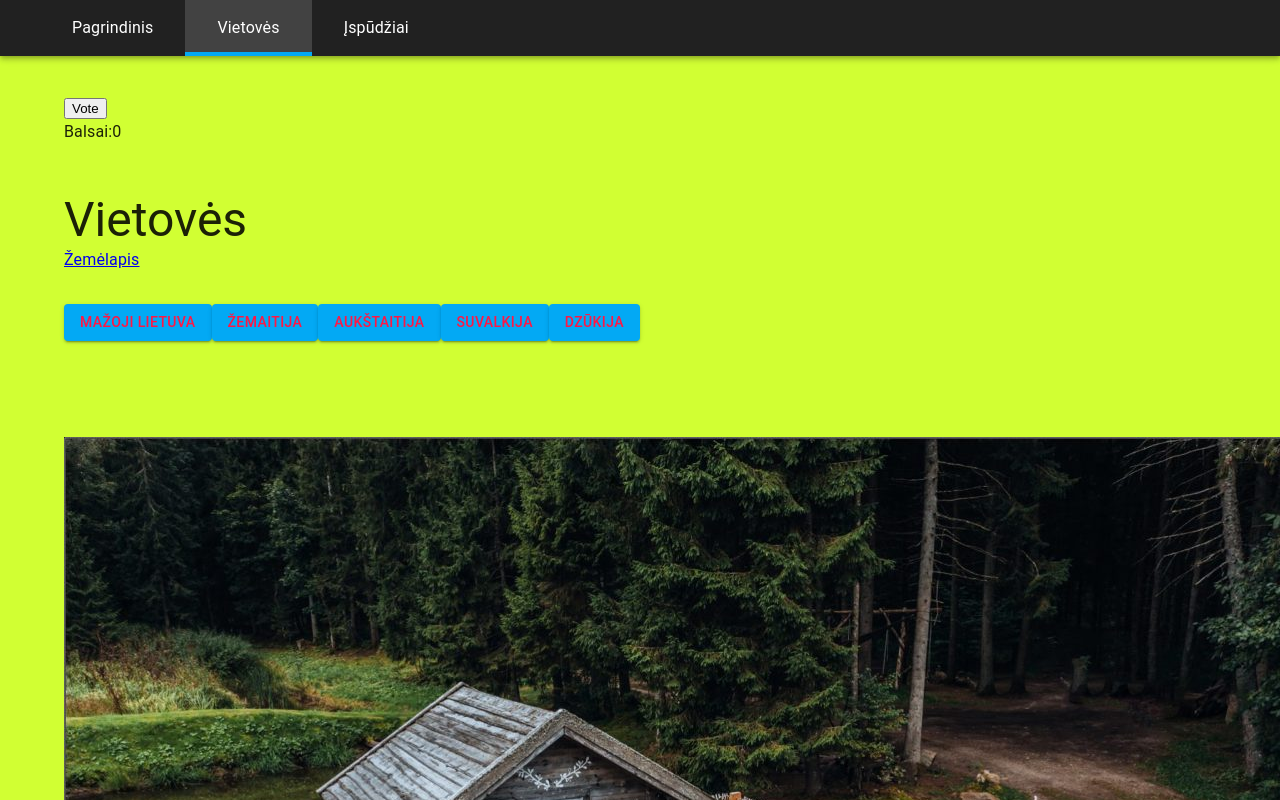
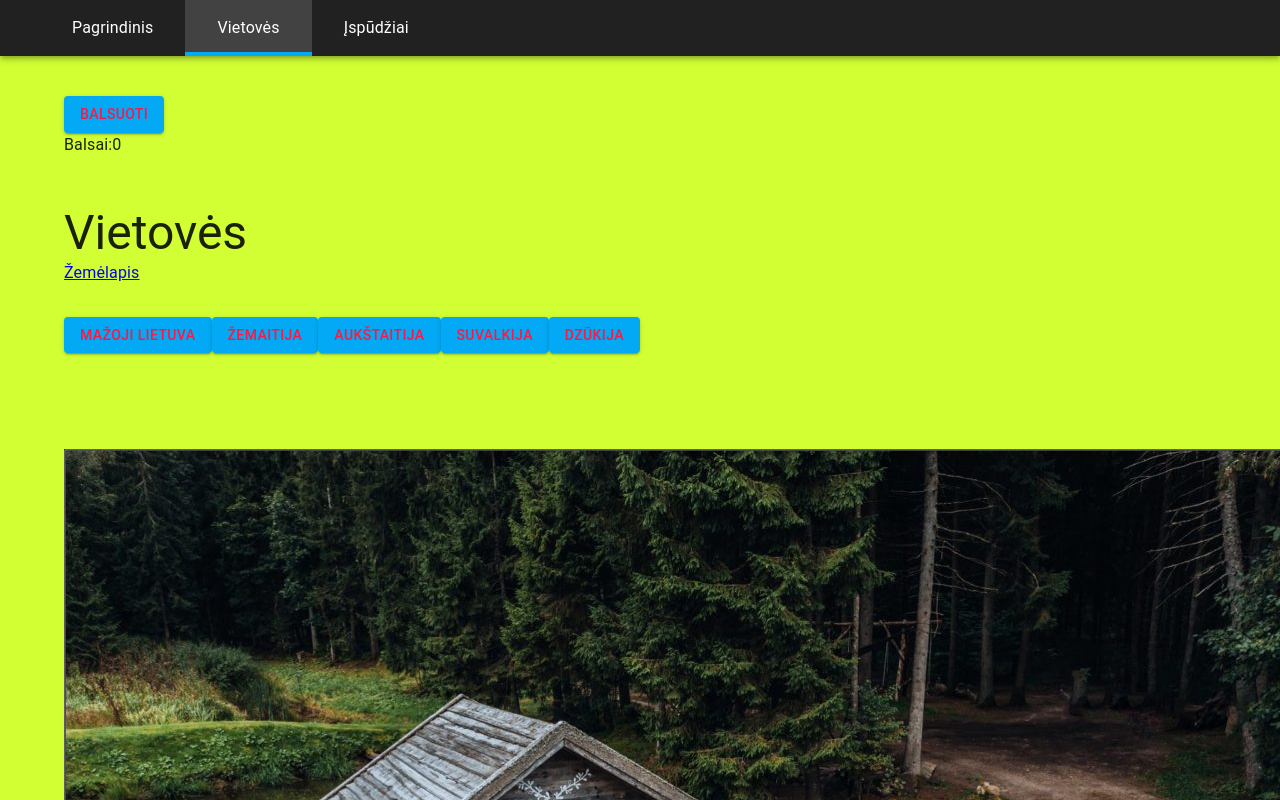
Before and after one commit to isliuzinskaite/ts-projektas, a React (Create React App) app: page /vietoves in a window 1280 px wide. Shown: the top 800 px of the page. Built offline with nearby package versions, Linux system fonts and the light colour scheme.

Commit message:
Styled voting button

```diff
--- a/src/components/voting.tsx
+++ b/src/components/voting.tsx
@@ -1,4 +1,7 @@
 import React from 'react';
+import {
+  Button,
+} from '@mui/material';
 import { useDispatch, useSelector } from 'react-redux';
 import { RootState } from '../store';
 import { increment } from '../counterSlice';
@@ -8,13 +11,12 @@ const Voting: React.FC = () => {
   const dispatch = useDispatch();
   return (
     <div>
-      <button
-        type="button"
-        aria-label="Vote"
+      <Button
+        variant="contained"
         onClick={() => dispatch(increment())}
       >
-        Vote
-      </button>
+        Balsuoti
+      </Button>
       <div>
         Balsai:
         {count}
```
